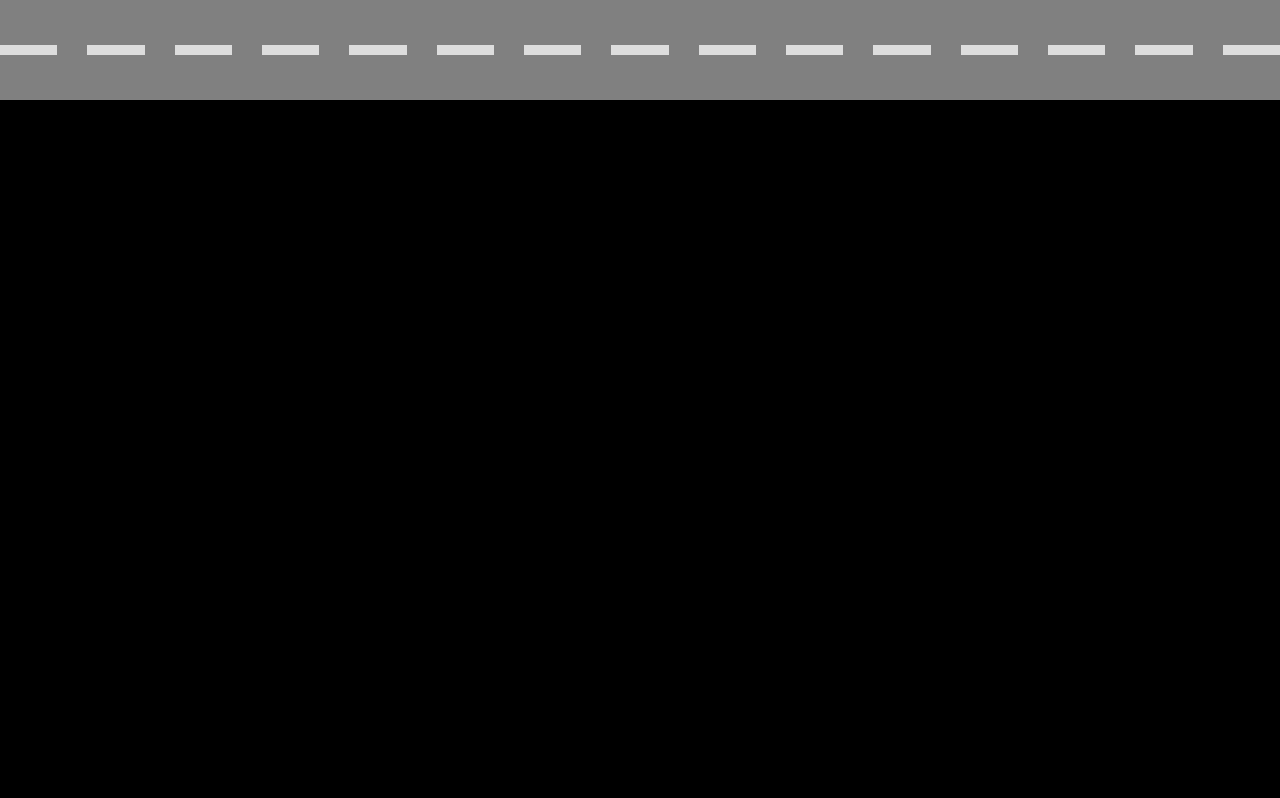
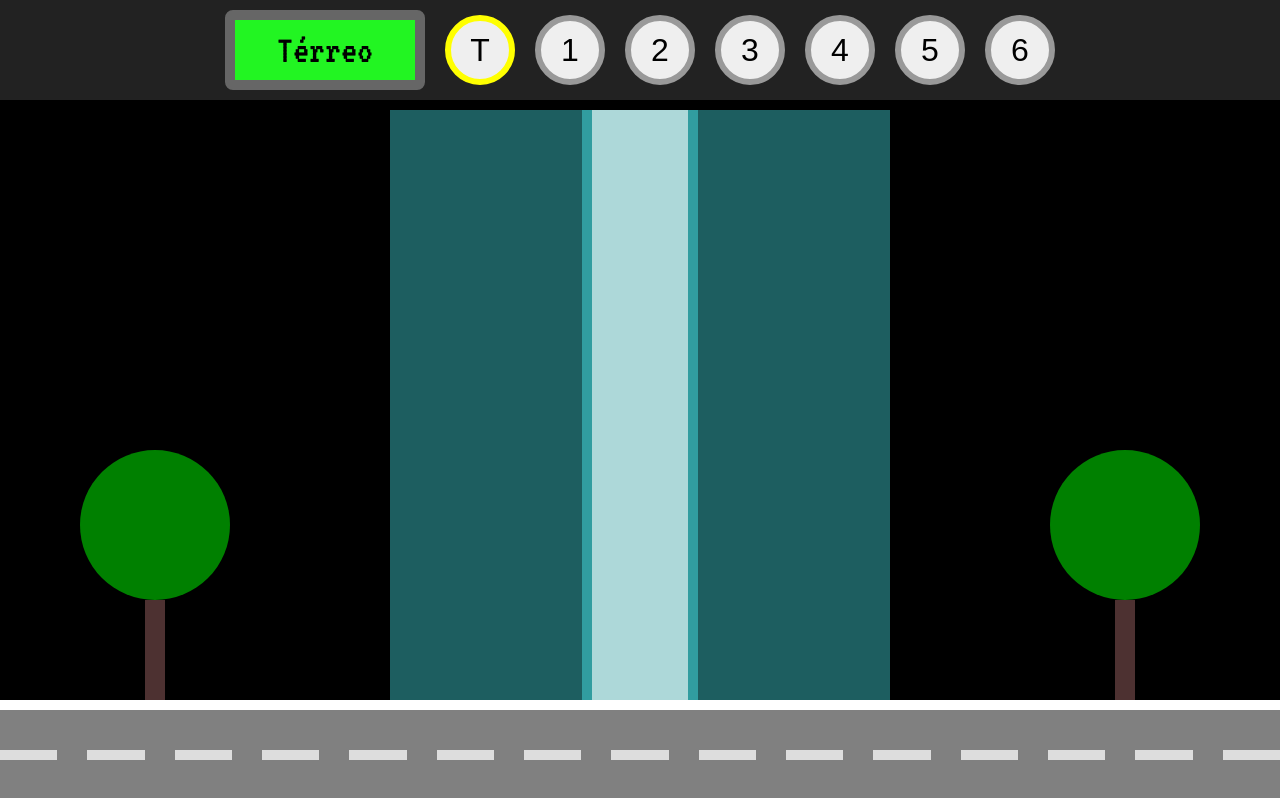
Before and after one commit to ysmaraujo/projeto-elevador, a plain HTML site: page index.html in a window 1280 px wide. Drawn offline with Linux system fonts and the light colour scheme.

Commit message:
CSS rua, árvores, controles e estrutura do prédio

```diff
--- a/css/estilo.css
+++ b/css/estilo.css
@@ -1,4 +1,6 @@
 /* CSS Gerais */
+
+@import url('https://fonts.googleapis.com/css2?family=Noto+Sans:ital,wght@0,100..900;1,100..900&family=VT323&display=swap');
 
 * {
   box-sizing: border-box;
@@ -9,10 +11,53 @@ body {
   display: flex;
   flex-direction: column;
   background-color: black;
+  height: 100vh;
+  font-family: "VT323", monospace;
+}
+
+.calcada {
+  display: flex;
+  justify-content: space-around;
+  align-items: flex-end;
+  flex: 1;
 }
 
 /* CSS dos controles */
 
+.controles {
+  display: flex;
+  justify-content: center;
+  align-items: center;
+  gap: 20px;
+  height: 100px;
+  background-color: #222;
+  padding: 10px;
+  margin-bottom: 10px;
+}
+
+.controles .mostrador {
+  display: flex;
+  justify-content: center;
+  align-items: center;
+  background-color: #22F522;
+  border: 10px solid #666;
+  height: 100%;
+  width: 200px;
+  border-radius: 8px;
+  font-size: 2.5rem;
+}
+
+.controles button {
+  height: 70px;
+  width: 70px;
+  border-radius: 50%;
+  font-size: 2rem;
+  border: 6px solid #999;
+}
+
+.controles button.destaque {
+  border-color: yellow;
+}
 /* CSS rua */
 
 .rua {
@@ -21,6 +66,7 @@ body {
   height: 100px;
   background-color: gray;
   gap: 30px;
+  border-top: 10px solid white;
 }
 
 .rua > .faixa {
@@ -28,3 +74,112 @@ body {
   height: 10px;
   background-color: #ddd;
 }
+
+/* CSS árvore */
+
+.arvore {
+  display: flex;
+  flex-direction: column;
+  align-items: center;
+}
+
+.arvore::before {
+  content: "";
+  width: 150px;
+  height: 150px;
+  border-radius: 50%;
+  background-color: green;
+}
+
+.arvore::after {
+  content: "";
+  width: 20px;
+  height: 100px;
+  background-color: #4d3131;
+}
+
+/* CSS Prédio*/
+
+.predio {
+  display: flex;
+  width: 500px;
+  height: 100%;
+  background-color: #319DA0;
+  gap: 10px;
+}
+
+.coluna {
+  display: flex;
+  flex-direction: column;
+  background-color: #0006;
+  flex: 2;
+}
+
+.poco {
+  display: flex;
+  background-color: #fff9;
+  flex: 1;
+}
+
+.andar {
+  display: flex;
+  justify-content: center;
+  align-items: flex-end;
+  flex: 1;
+  border: 2px solid white;
+}
+
+.porta {
+  display: flex;
+  align-items: center;
+  padding: 5%;
+  width: 40%;
+  height: 80%;
+  background-color: brown;
+  border: 5px solid #FFF6;
+  border-bottom: 0;
+}
+
+.porta::after {
+  content: "";
+  width: 30%;
+  height: 15%;
+  border-radius: 5px;
+  background-color: #fff9;
+}
+
+.terreo {
+  display: flex;
+  justify-content: center;
+  align-items: center;
+  flex: 1;
+}
+
+.janela {
+  position: relative;
+  display: flex;
+  justify-content: center;
+  align-items: center;
+  border: solid 5px #FFFC;
+  background-color: #068888;
+  height: 50%;
+  width: 40%;
+}
+
+.janela::after {
+  content: "";
+  position: absolute;
+  border: 1px solid #FFFC;
+  top: 0;
+  height: 100%;
+  width: 1px;
+}
+
+.janela::before {
+  content: "";
+  position: absolute;
+  border: 1px solid #FFFC;
+  left: 0;
+  width: 100%;
+  height: 1px;
+}
--- a/index.html
+++ b/index.html
@@ -7,8 +7,25 @@
     <script src="./js/rua.js" defer></script>
   </head>
   <body>
-    <div class="controles"></div>
-    <div class="calcada"></div>
+    <div class="controles">
+      <div class="mostrador">Térreo</div>
+      <button class="destaque">T</button>
+      <button>1</button>
+      <button>2</button>
+      <button>3</button>
+      <button>4</button>
+      <button>5</button>
+      <button>6</button>
+    </div>
+    <div class="calcada">
+      <div class="arvore"></div>
+      <div class="predio">
+        <div class="coluna" andares="6"></div>
+        <div class="poco"></div>
+        <div class="coluna" andares="6"></div>
+      </div>
+      <div class="arvore"></div>
+    </div>
     <div class="rua" faixas="15"></div>
   </body>
 </html>
--- /dev/null
+++ b/js/predio.js
@@ -0,0 +1,5 @@
+(function () {
+// -------------- Pavimentos
+
+// -------------- Elevador
+})()
```
